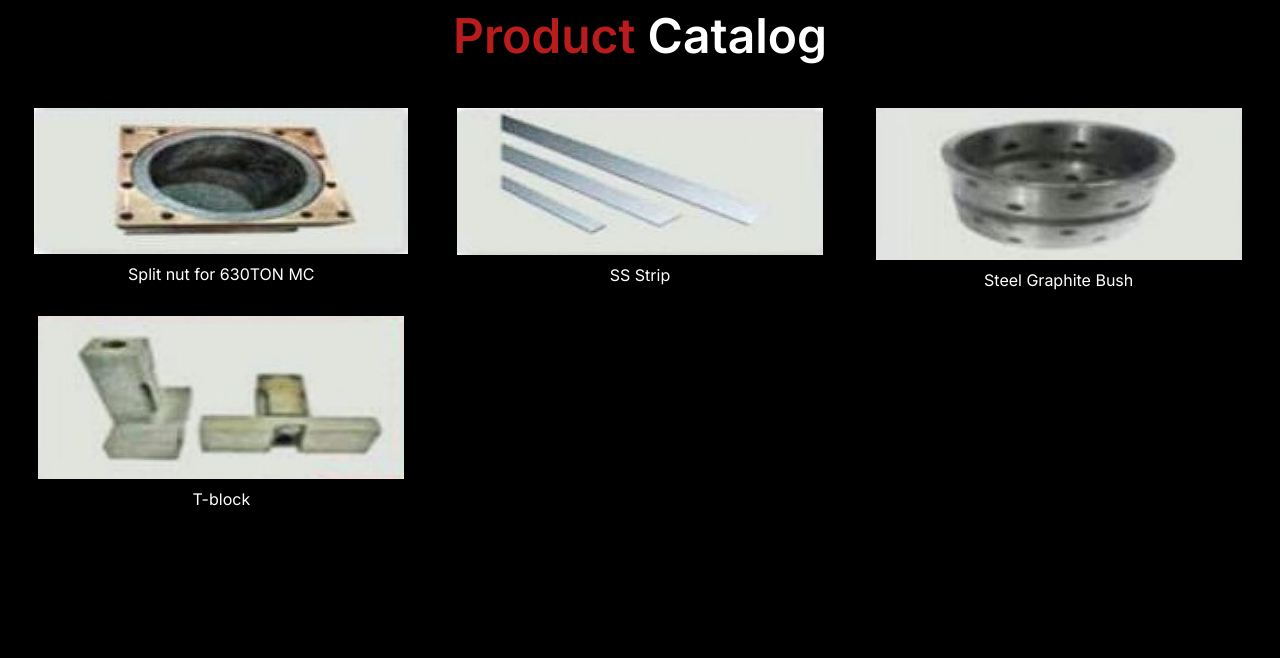
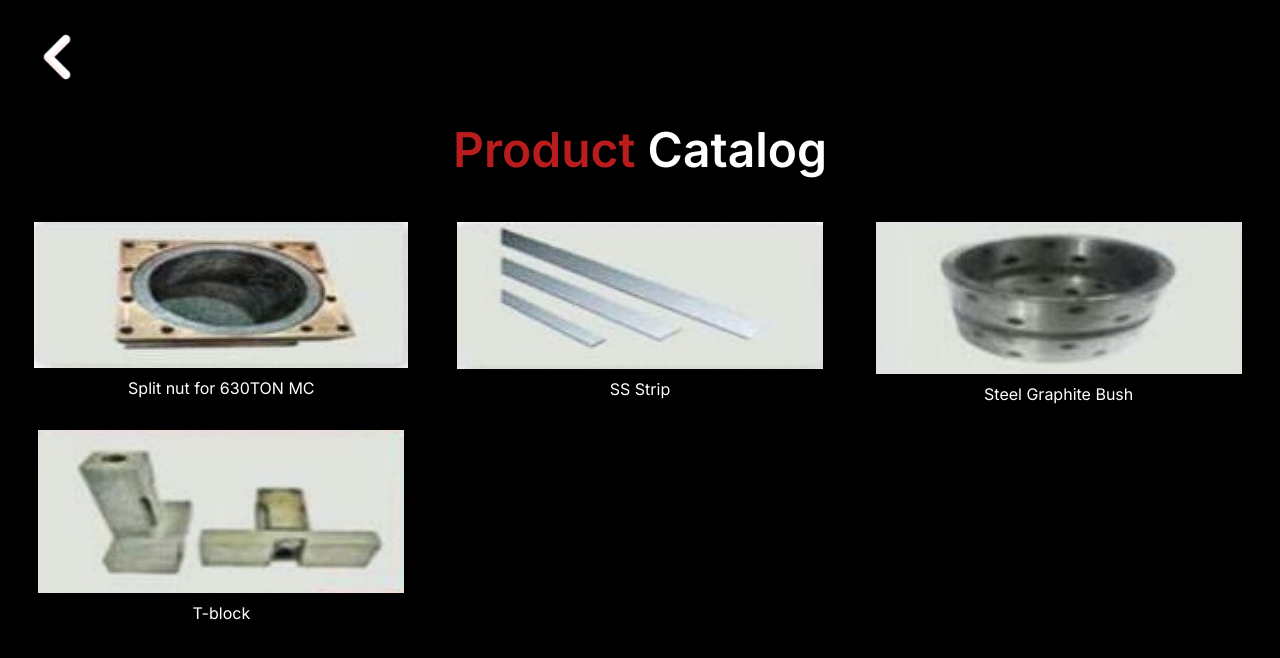
Before and after one commit to krishnaragu/Mardia-DieCast, a Next.js app: page /products in a window 1280 px wide. Shown: the top 658 px of the page. Built offline with nearby package versions, Linux system fonts and the light colour scheme.

Commit message:
Added back arrow in products page

```diff
--- a/app/products/page.js
+++ b/app/products/page.js
@@ -1,11 +1,16 @@
 import React from 'react';
 import ProductCatalog from '../../components/ProductCatalog';
 import products from '../../components/data/products'; // Create a file to store your product data
+import Link from 'next/link';
+import Image from 'next/image';
 
 
 const Home = () => {
     return (
         <div className=" w-full h-full">
+            <div className='w-full flex p-6 m-2'>
+                <Link href="../"><Image src={'/assets/icons/left-chevron.png'} alt='back arrow' height={50} width={50} /></Link>
+            </div>
             <h1 className="text-3xl lg:text-5xl p-3  text-center font-semibold mb-4"><span className='text-red-700'>Product</span> Catalog</h1>
             <ProductCatalog products={products} />
         </div>
```
Also changed, not shown: public/assets/icons/left-chevron.png (added).
